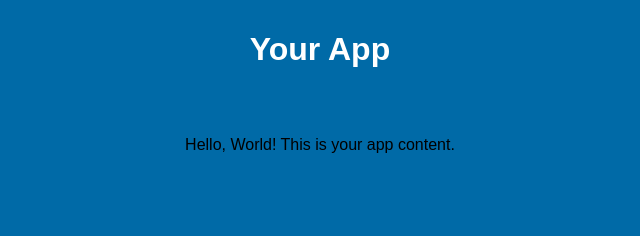
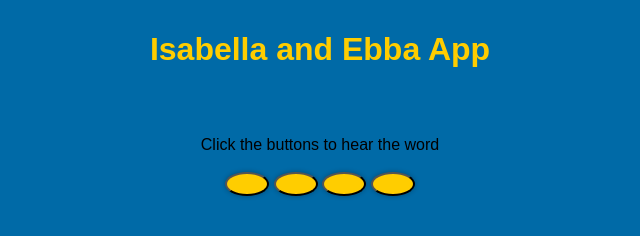
Before and after one commit to MattCarlyon/Buttons, a website: page index.html in a window 1280 px wide. Shown: the whole page, without its empty margins (320-960 px from the left). Drawn offline with Linux system fonts and the light colour scheme.

Commit message:
buttons added

```diff
--- /dev/null
+++ b/components/buttons.scss
@@ -0,0 +1,35 @@
+/* Basic Button Styles */
+.index-btn {
+    display: inline-block;
+    padding: 10px 20px;
+    text-align: center;
+    text-decoration: none;
+    border-radius: 50%;
+    transition: background-color 0.3s, color 0.3s, box-shadow 0.3s;
+  }
+
+  /* Default State */
+  .index-btn {
+    background-color: #ffcd00; /* Default background color */
+    color: #ffffff; /* Default text color */
+    box-shadow: 0 0 5px rgba(0, 0, 0, 0.3); /* Default box shadow */
+  }
+
+  /* Hover State */
+  .index-btn:hover {
+    background-color: #ffcd00; /* Light background color on hover */
+    color: #ffffff; /* Text color on hover */
+    box-shadow: 0 0 10px rgba(0, 0, 0, 0.5); /* Box shadow on hover */
+  }
+
+  /* Additional Hover Effects (You can customize these as needed) */
+  .index-btn:hover {
+    transform: scale(1.05); /* Scale up on hover */
+    opacity: 0.9; /* Reduce opacity on hover */
+  }
+
+  /* Active State (when the button is pressed) */
+  .index-btn:active {
+    transform: scale(0.95); /* Scale down when pressed */
+    box-shadow: none; /* Remove box shadow when pressed */
+  }
--- a/index.html
+++ b/index.html
@@ -5,15 +5,22 @@
     <meta name="viewport" content="width=device-width, initial-scale=1.0">
     <title>Buttons</title>
     <link rel="stylesheet" href="./styles/body.css">
+    <link rel="stylesheet" href="./components/buttons.css">
 </head>
 <body>
 
-    <header>
-        <h1>Your App</h1>
+    <header class="header">
+        <h1>Isabella and Ebba App</h1>
     </header>
 
     <main>
-        <p>Hello, World! This is your app content.</p>
+        <p>Click the buttons to hear the word</p>
+        <div>
+            <button class="index-btn" href="pages/animals.html"></button>
+            <button class="index-btn" href="pages/family.html"></button>
+            <button class="index-btn" href="pages/food.html"></button>
+            <button class="index-btn" href="pages/objects.html"></button>
+        </div>
     </main>
 
 </body>
--- a/styles/body.scss
+++ b/styles/body.scss
@@ -7,7 +7,7 @@ body {
 
 header {
     background-color: #006aa7;
-    color: #fff;
+    color: #ffcd00;
     padding: 10px;
     text-align: center;
 }
```
Also changed, not shown: components/buttons.css (added), pages/food.html (added), styles/body.css.
